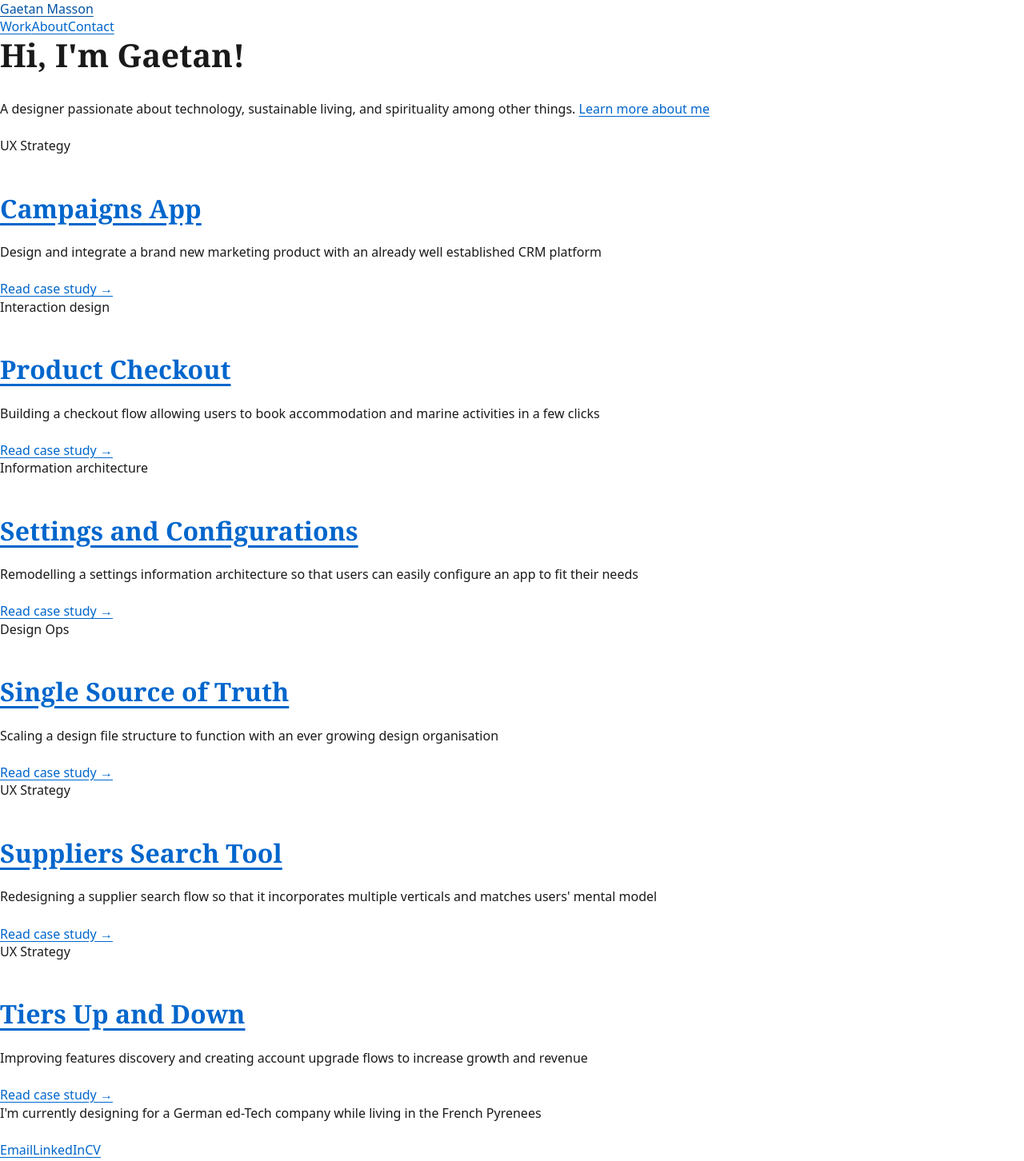
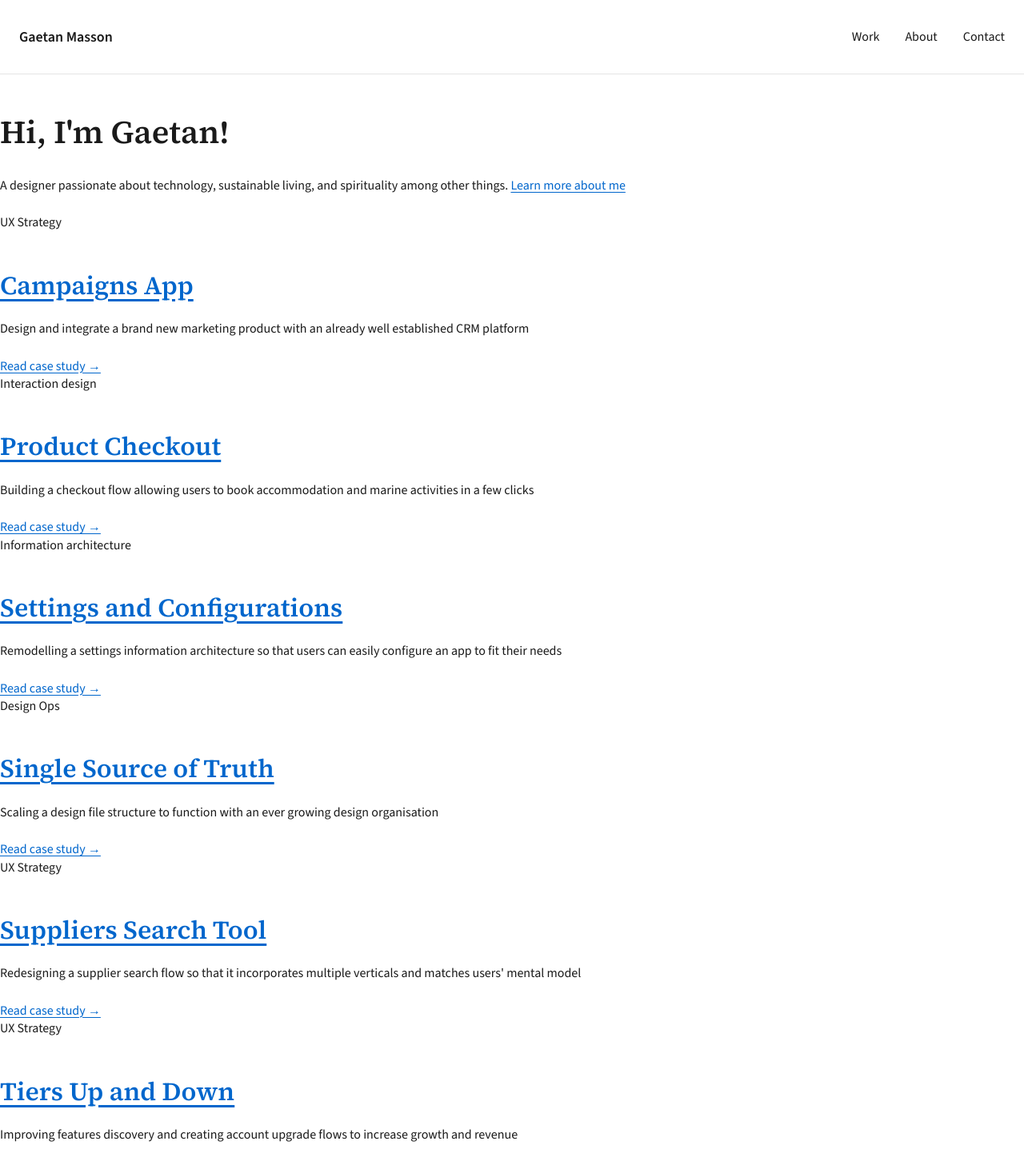
Before and after one commit to gaetan-masson-dev/gaetan-masson-portfolio, a Next.js app: page / in a window 1280 px wide. Shown: the top 1452 px of the page at 80% size. Built offline with nearby package versions, Linux system fonts and the light colour scheme.

Commit message:
Load Source Sans/Serif and rebuild header, main, footer with utilities

```diff
--- a/app/layout.tsx
+++ b/app/layout.tsx
@@ -1,62 +1,93 @@
 import type { Metadata } from 'next'
 
+import { Source_Sans_3, Source_Serif_4 } from 'next/font/google'
 import Link from 'next/link'
 
 import EmailProtected from '@/components/EmailProtected'
+
 import '@/styles/globals.css'
 
 export const metadata: Metadata = {
-  title: 'Gaetan Masson - Product Designer',
+  title: 'Gaetan Masson - Senior / Lead Product Designer',
   description:
     'A designer passionate about technology, sustainable living, and spirituality among other things.',
   openGraph: {
-    title: 'Gaetan Masson - Product Designer',
+    title: 'Gaetan Masson - Senior / Lead Product Designer',
     description:
       'A designer passionate about technology, sustainable living, and spirituality among other things.',
     type: 'website',
   },
 }
 
+const sourceSans = Source_Sans_3({
+  subsets: ['latin'],
+  display: 'swap',
+  variable: '--font-sans',
+  weight: ['400', '500', '600', '700'],
+})
+
+const sourceSerif = Source_Serif_4({
+  subsets: ['latin'],
+  display: 'swap',
+  variable: '--font-serif',
+  weight: ['400', '600', '700'],
+})
+
 export default function RootLayout({ children }: { children: React.ReactNode }) {
   return (
-    <html lang="en">
+    <html lang="en" className={`${sourceSans.variable} ${sourceSerif.variable}`}>
       <body>
-        <header className="header">
-          <div className="header-content">
-            <Link href="/" className="logo">
+        <header className="border-b border-line py-8 mb-12 max-w-7xl mx-auto">
+          <div className="max-w-wide mx-auto px-6 flex justify-between items-center flex-col md:flex-row gap-6 md:items-center">
+            <Link
+              href="/"
+              className="text-lg font-semibold text-default no-underline hover:no-underline"
+            >
               Gaetan Masson
             </Link>
-            <nav className="nav">
-              <Link href="/">Work</Link>
-              <Link href="/about">About</Link>
-              <Link href="/contact">Contact</Link>
+            <nav className="flex gap-8">
+              <Link href="/" className="text-default font-medium no-underline hover:underline">
+                Work
+              </Link>
+              <Link href="/about" className="text-default font-medium no-underline hover:underline">
+                About
+              </Link>
+              <Link
+                href="/contact"
+                className="text-default font-medium no-underline hover:underline"
+              >
+                Contact
+              </Link>
             </nav>
           </div>
         </header>
 
         <main>{children}</main>
 
-        <footer className="footer">
-          <div className="footer-content">
-            <p className="footer-tagline">
+        <footer className="mt-16 py-12 border-t border-line text-subtle text-sm">
+          <div className="max-w-wide mx-auto px-6">
+            <p className="mb-6">
               I'm currently designing for a German ed-Tech company while living in the French
               Pyrenees
             </p>
-            <div className="footer-links">
+            <div className="flex gap-6 mb-4">
               <EmailProtected
                 user="hello"
                 domain="gaetanmasson.me"
                 label="Email"
-                className="footer-email"
+                className="text-subtle hover:text-accent"
               />
               <a
                 href="https://linkedin.com/in/gaetanmasson"
                 target="_blank"
                 rel="noopener noreferrer"
+                className="text-subtle hover:text-accent"
               >
                 LinkedIn
               </a>
-              <a href="/cv.pdf">CV</a>
+              <a href="/cv.pdf" className="text-subtle hover:text-accent">
+                CV
+              </a>
             </div>
             <p>&copy; {new Date().getFullYear()} Gaetan Masson</p>
           </div>
```
